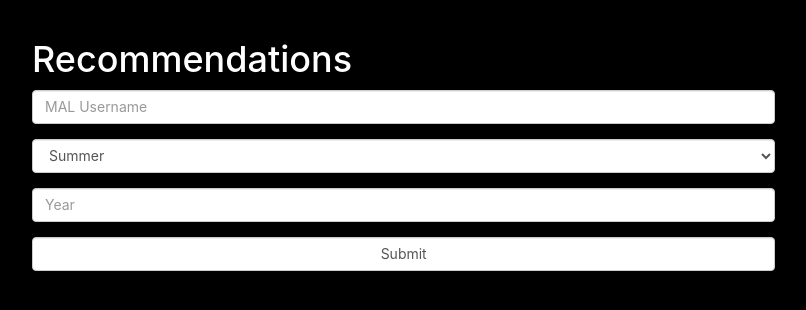
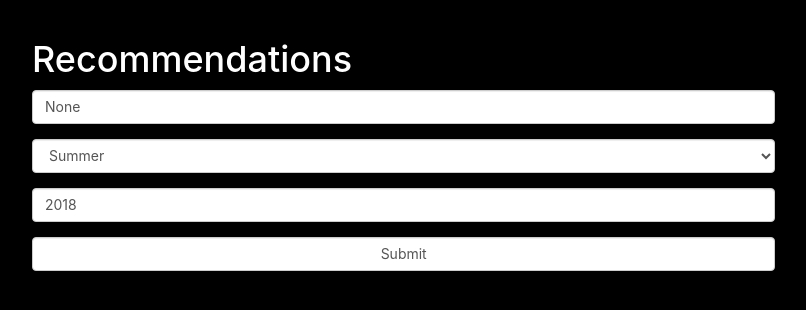
Before and after one commit to Lucytheanimefan/anime-server, a Flask app: page /recommendations in a window 1280 px wide. Shown: the top 310 px of the page, without its empty margins (43-849 px from the left). Run offline with Flask 2, Linux system fonts and the light colour scheme; parts of the project's set-up code (start-up, migrations or seed data) failed here and were passed over; some libraries are stand-ins or nearby versions.

Commit message:
Prepopulate recommendation form field

```diff
--- a/app.py
+++ b/app.py
@@ -86,8 +86,6 @@ def get_reviews():
 def job_status(job_id):
 	#q = Queue()
     job = q.fetch_job(job_id)
-    print("JOB")
-    print(job)
     if job is None:
         response = {'status': 'unknown'}
     else:
@@ -122,7 +120,7 @@ def anime_recommendations():
 			job = q.enqueue(findSeasonRecs, username, season, year, timeout=700)
 			job_id = job.get_id()
 
-	return render_template('recommendations.html', job_id=job_id, recommendations=recs)
+	return render_template('recommendations.html', job_id=job_id, recommendations=recs, season=season, year=year, username=username)
 
 @app.route("/character_biometrics", methods=["GET"])
 def character_biometrics():
--- a/static/js/script.js
+++ b/static/js/script.js
@@ -25,6 +25,7 @@ function check_job_status(status_url) {
     }
   });
 }
+
 
 function startLoadSpinner() {
   // var opts = {
--- a/templates/recommendations.html
+++ b/templates/recommendations.html
@@ -12,10 +12,10 @@ body {
       <div class="col-md-8">
         <form method="/recommendations" type="GET">
           <div class="form-group">
-            <input class="form-control" placeholder="MAL Username" type="text" name="username">
+            <input class="form-control" placeholder="MAL Username" type="text" name="username" value={{ username }}>
           </div>
           <div class="form-group">
-            <select class="form-control" placeholder="Season" name="season">
+            <select class="form-control" placeholder="Season" name="season" value={{ season }}>
               <option>Summer</option>
               <option>Fall</option>
               <option>Winter</option>
@@ -23,7 +23,7 @@ body {
             </select>
           </div>
           <div class="form-group">
-            <input class="form-control" placeholder="Year" type="number" name="year">
+            <input class="form-control" placeholder="Year" type="number" name="year" value={{ year }}>
           </div>
           <div class="form-group">
             <input class="form-control" type="submit" name="">
```
